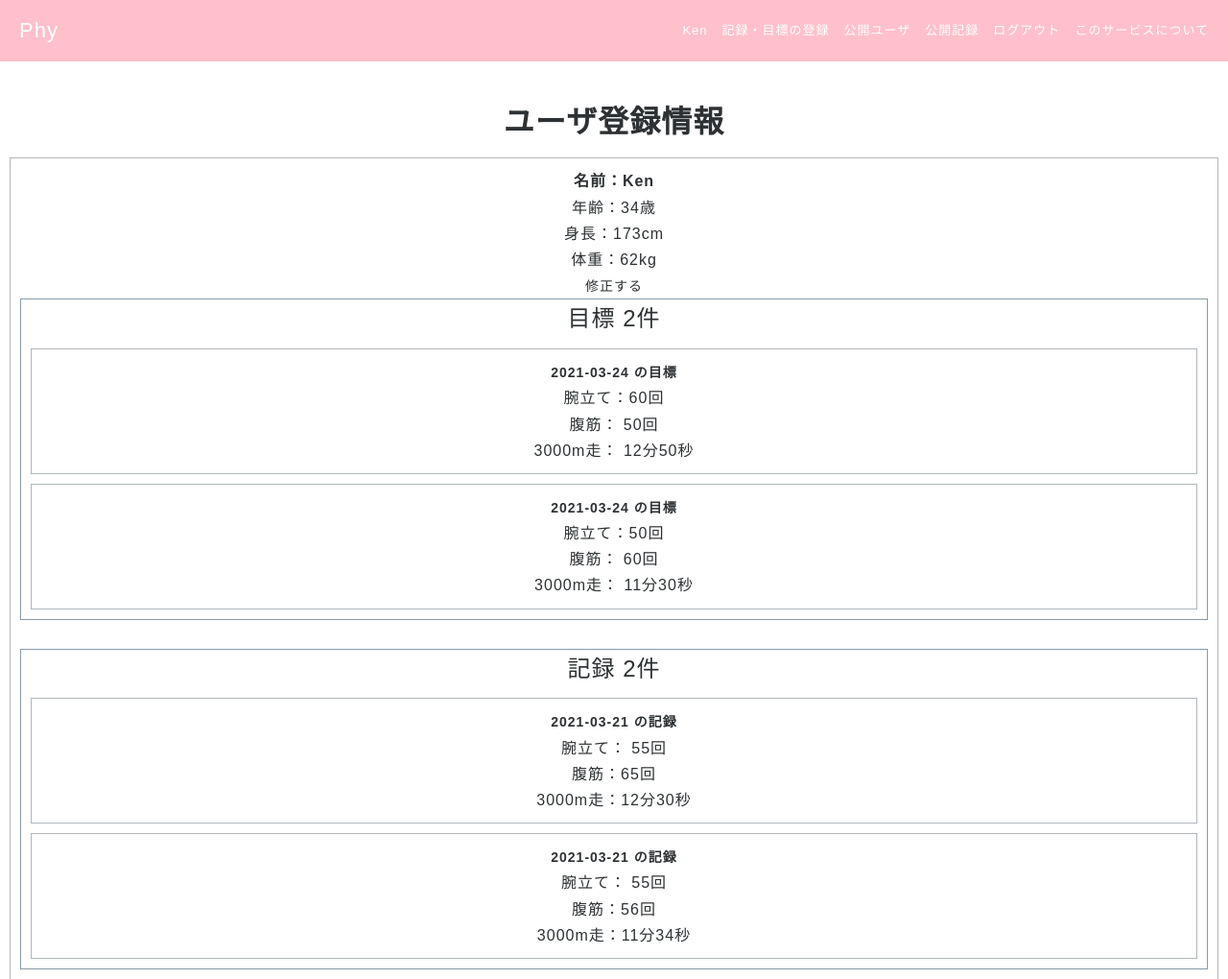
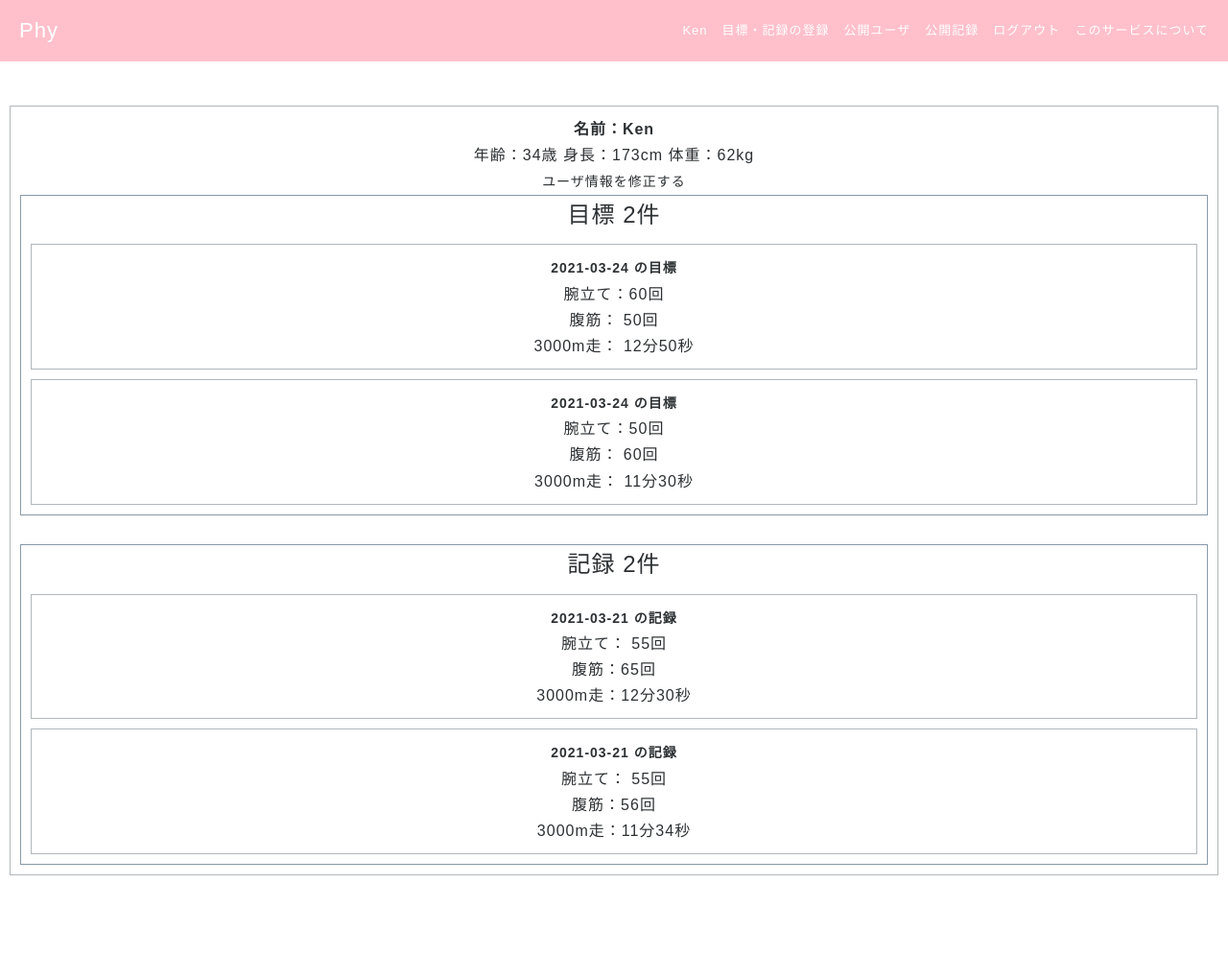
Before and after one commit to kenkenrep1ew/Physical_fitness_test, a Rails app: page /users/1 in a window 1280 px wide. Shown: the top 1020 px of the page at 96% size. After the commit the page ends 912 px from the top, so only its background shows below. Run offline with Rails 7, Linux system fonts and the light colour scheme; a user stored in the database is signed in; data comes from the database, SQL or seed files in the repository; both versions use the stored data as it was after the commit; style sheets or scripts are compiled from the project's sources.

Commit message:
mod htmls

```diff
--- a/app/controllers/users_controller.rb
+++ b/app/controllers/users_controller.rb
@@ -18,7 +18,7 @@ class UsersController < ApplicationController
     if @user.save
       flash[:notice] = "新規ユーザの登録に成功しました"
       session[:user_id] = @user.id
-      redirect_to('/posts/index')
+      redirect_to("/users/#{@user.id}")
     else
       render('users/new')
     end
--- a/app/views/layouts/application.html.erb
+++ b/app/views/layouts/application.html.erb
@@ -22,7 +22,7 @@
           <%= link_to(@current_user.name, "/users/#{@current_user.id}") %>
         </li>
         <li>
-          <%= link_to("記録・目標の登録", "/posts/new")%>
+          <%= link_to("目標・記録の登録", "/posts/new")%>
         </li>
         <li>
           <%= link_to("公開ユーザ","/users/index")%>
--- a/app/views/posts/new.html.erb
+++ b/app/views/posts/new.html.erb
@@ -13,8 +13,8 @@
 
                 <%= form_tag("/posts/create") do %>
                 <p>
+                <input type="radio" name="is_record" value="0">目標
                 <input type="radio" name="is_record" value="1">記録
-                <input type="radio" name="is_record" value="0">目標
                 </p>
                 <p>日　　付： <input type="date" name="date" value="<%= Date.today.strftime("%Y-%m-%d") %>"></p>
                 <p>腕 立 て：<input type="number" name="push_up">回</p>
--- a/app/views/users/show.html.erb
+++ b/app/views/users/show.html.erb
@@ -1,20 +1,23 @@
 <div class="top-main">
-    <h1>ユーザ登録情報</h1>
+
     <div class="target">
         <ul>
             <li>
             <h4> 名前：<%= @user.name %></h4>
-            年齢：<%= @user.age %>歳<br>
-            身長：<%= @user.height %>cm<br>
-            体重：<%= @user.weight %>kg<br>
+            年齢：<%= @user.age %>歳
+            身長：<%= @user.height %>cm
+            体重：<%= @user.weight %>kg
             </li>
         </ul>
         <% if @current_user.id == @user.id %>
-            <%= link_to("修正する","/users/#{@user.id}/edit")%>
+            <%= link_to("ユーザ情報を修正する","/users/#{@user.id}/edit")%>
         <% end %>
 
         <div class="targets">
             <p>目標 <%= @targets.size %>件</p>
+            <% if @targets.size == 0 %>
+                まだ登録されている目標がありません。次回のチャレンジに向けて目標を登録しましょう。
+            <% else %>
                 <% @targets.each do |target| %>
                     <div class="target">
                         <ul>
@@ -27,9 +30,13 @@
                         </ul>
                     </div>
                 <% end %>
+            <% end %>
         </div>
         <div class="records">
             <p>記録 <%= @records.size %>件</p>
+            <% if @records.size == 0 %>
+                まだ登録されている記録がありません。前回のチャレンジの記録を登録しましょう。
+            <% else %>
                 <% @records.each do |record| %>
                     <div class="record">
                         <ul>
@@ -42,6 +49,7 @@
                         </ul>
                     </div>
                 <% end %>
+            <% end %>
         </div>
 
     </div>
```
Also changed, not shown: db/development.sqlite3, 4 other files. Lines whose indentation alone changed are shown as unchanged.
